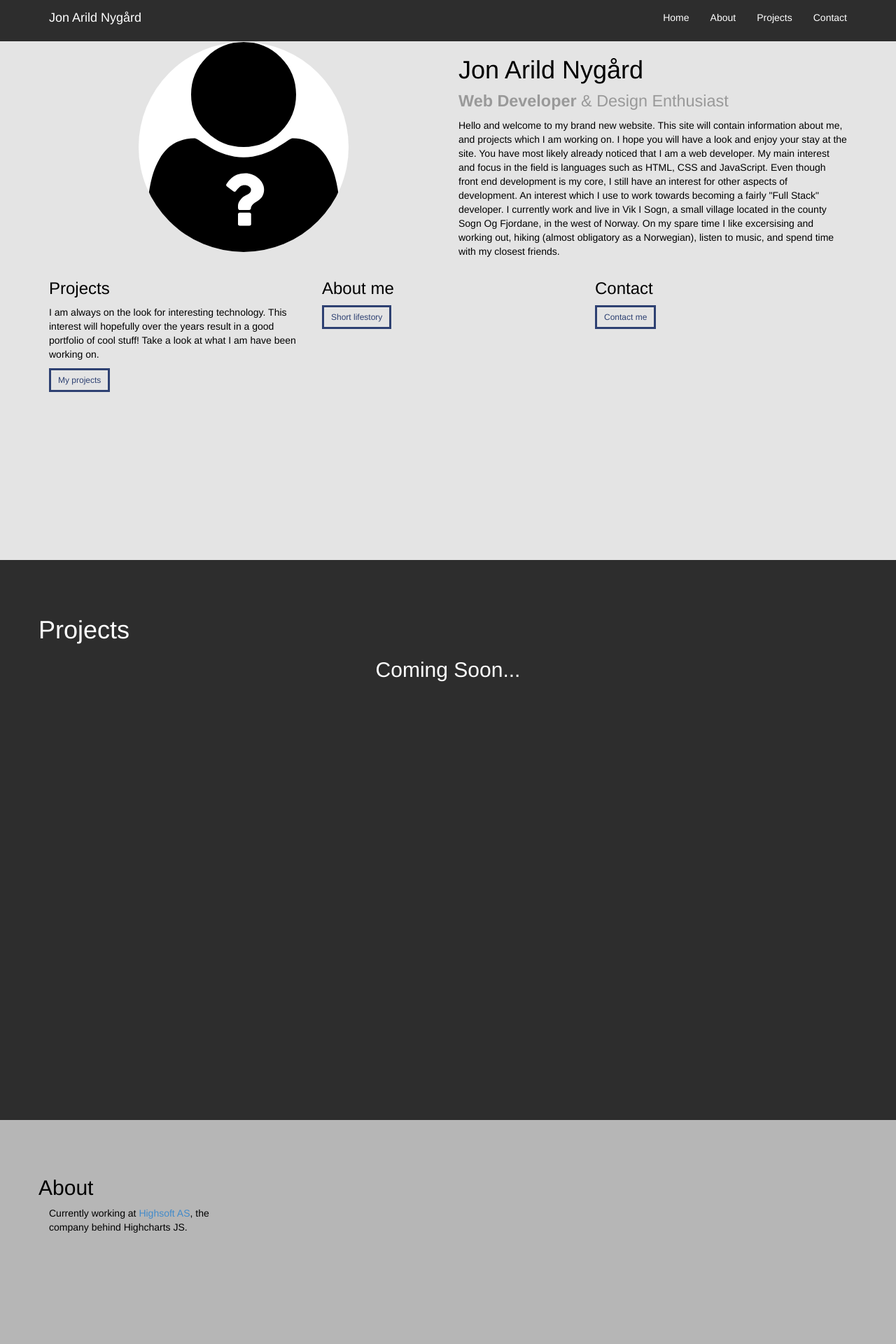
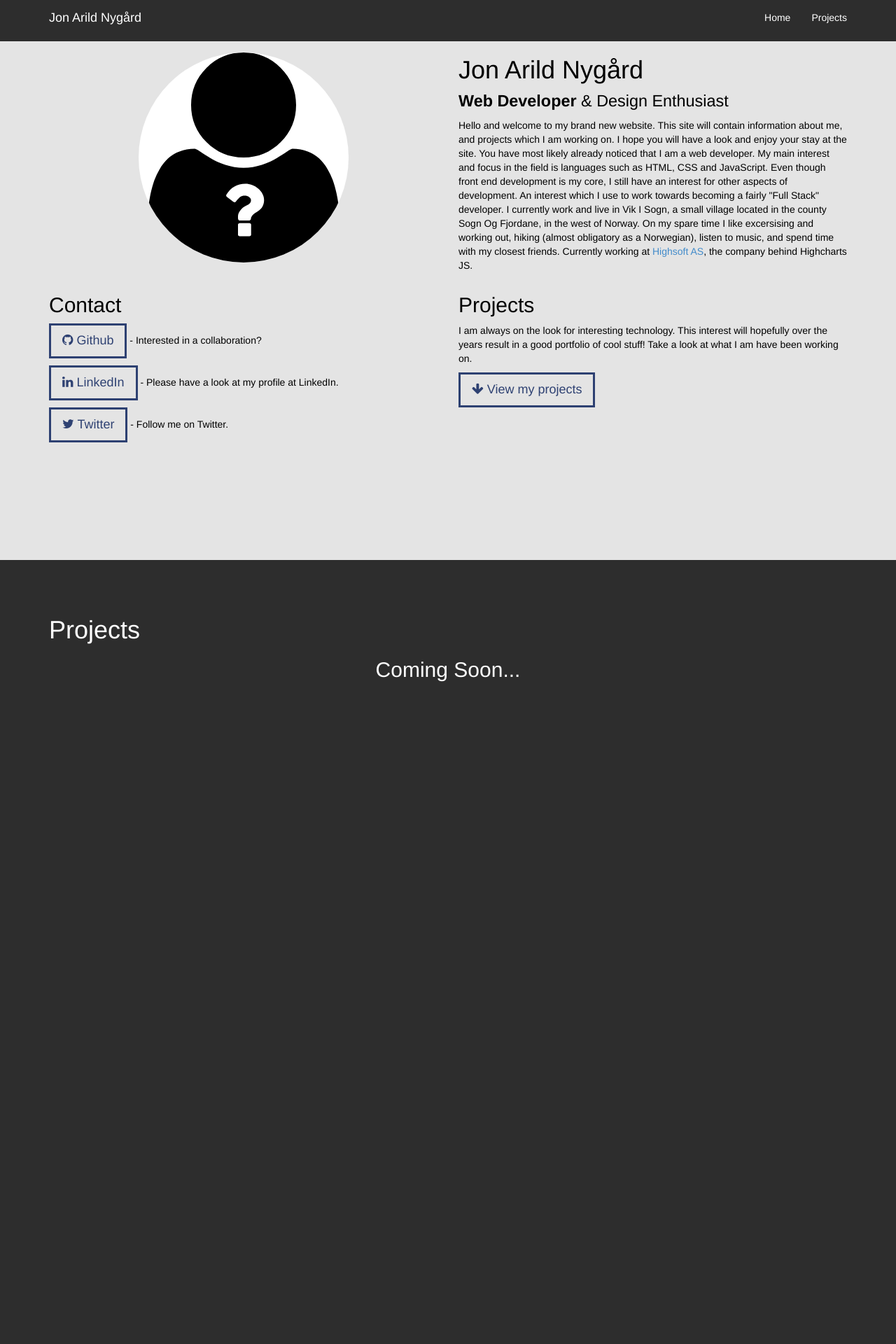
Before and after one commit to jon-a-nygaard/jon-a-nygaard.github.io, a PHP site: page / in a window 1280 px wide. Shown: the top 1920 px of the page at 70% size. After the commit the page ends 974 px from the top, so only its background shows below. Run offline with PHP 8.4, Linux system fonts and the light colour scheme; some libraries are stand-ins or nearby versions.

Commit message:
Removed about and contact page, and put the content in home page

```diff
--- a/assets/css/lightBlue.css
+++ b/assets/css/lightBlue.css
@@ -55,11 +55,14 @@ body {
 h1 {
   color: #2e4172;
 }
+h1 small {
+  color: inherit;
+}
 
 /* Navigation bar */
 .navbar {
   color: white;
-  background-color: #2D2D2D;
+  background-color: #2d2d2d;
   height: 60px;
 }
 
@@ -108,6 +111,7 @@ h1 {
 
 .portrait {
   text-align: center;
+  padding: 15px 0;
 }
 .portrait img {
   background-color: white;
@@ -115,3 +119,9 @@ h1 {
   max-height: 300px;
   max-width: 300px;
 }
+
+@media screen and (max-width: 768px) {
+  .navbar-collapse {
+    background-color: #2d2d2d;
+  }
+}
--- a/assets/js/script.js
+++ b/assets/js/script.js
@@ -20,5 +20,5 @@ jQuery(document).ready(function() {
 });
 function setPageHeight() {
 	height = jQuery(window).height();
-	jQuery(".page").css("height", height);
+	jQuery(".page").css("min-height", height);
 }
--- a/assets/sass/lightBlue.scss
+++ b/assets/sass/lightBlue.scss
@@ -14,6 +14,7 @@ $primary-color: map-get($palette, 'base');
 $second-color: map-get($palette, 'light');
 $contrast-1: white;
 $contrast-2: black;
+$navbar-background: #2D2D2D;
 .diversity-1 {
 	background-color: map-get($palette, 'lighter');
 	color: $contrast-1;
@@ -59,11 +60,15 @@ body {
 h1 {
 	// text-align: left;
     color: $second-color;
+    small {
+		color: inherit;
+	}
 }
+
 /* Navigation bar */
 .navbar {
 	color: $contrast-1;
-    background-color: #2D2D2D;
+    background-color: $navbar-background;
     height: 60px;
 }
 .navbar-default .navbar-brand,
@@ -106,6 +111,7 @@ h1 {
 
 .portrait {
 	text-align: center;
+	padding: 15px 0;
 	img {
 		background-color: white;
 		width: 100%;
@@ -113,3 +119,8 @@ h1 {
 		max-width: 300px;
 	}
 }
+@media screen and (max-width: 768px) {
+	.navbar-collapse {
+		background-color: $navbar-background;
+	}
+}
--- a/index.html
+++ b/index.html
@@ -28,14 +28,12 @@
 						<span class="icon-bar"></span>
 						<span class="icon-bar"></span>
 					</button>
-					<a class="navbar-brand" href="">Jon Arild Nygård</a>
+					<p class="navbar-brand">Jon Arild Nygård</p>
 				</div>
 				<div class="navbar-collapse collapse">
 					<ul class="nav navbar-nav navbar-right">
 						<li><a href="#home">Home</a></li>
-						<li><a href="#about">About</a></li>
 						<li><a href="#projects">Projects</a></li>
-						<li><a href="#contact">Contact</a></li>
 					</ul>
 				</div><!--/.nav-collapse -->
 			</div>
@@ -53,76 +51,40 @@
 							Hello and welcome to my brand new website. This site will contain information about me, and projects which I am working on. I hope you will have a look and enjoy your stay at the site.
 							You have most likely already noticed that I am a web developer. My main interest and focus in the field is languages such as HTML, CSS and JavaScript.  Even though front end development is my core, I still have an interest for other aspects of development. An interest which I use to work towards becoming a fairly "Full Stack" developer.
 							I currently work and live in Vik I Sogn, a small village located in the county Sogn Og Fjordane, in the west of Norway. On my spare time I like excersising and working out, hiking (almost obligatory as a Norwegian), listen to music, and spend time with my closest friends.
+							Currently working at <a href="http://www.highcharts.com/about">Highsoft AS</a>, the company behind Highcharts JS.
 						</p>
 					</div>
 				</div>
 				<div class="row">
-					<div class="col-md-4">
-						<h3>Projects</h3>
+					<div class="col-md-6">
+						<h2>Contact</h2>
+						<div class="row">
+							<div class="col-md-12">
+								<p><a href="https://github.com/jon-a-nygaard" class="btn btn-lg btn-default"><i class="fa fa-github"></i> Github</a> - Interested in a collaboration?</p>
+							</div>
+							<div class="col-md-12">
+								<p><a href="http://www.linkedin.com/pub/jon-arild-nyg%C3%A5rd/8b/930/624" class="btn btn-lg btn-default"><i class="fa fa-linkedin"></i> LinkedIn</a> - Please have a look at my profile at LinkedIn.</p>
+							</div>
+							<div class="col-md-12">
+								<p><a href="https://twitter.com/JonANygaard" class="btn btn-lg btn-default"><i class="fa fa-twitter"></i> Twitter</a> - Follow me on Twitter.</p>
+							</div>
+						</div>
+					</div>
+					<div class="col-md-6">
+						<h2>Projects</h2>
 						<p>I am always on the look for interesting technology. This interest will hopefully over the years result in a good portfolio of cool stuff! Take a look at what I am have been working on.</p>
-						<a href="/#projects" class="btn btn-sm btn-default">My projects</a>
-					</div>
-					<div class="col-md-4">
-						<h3>About me</h3>
-						<a href="/#about" class="btn btn-sm btn-default">Short lifestory</a>
-					</div>
-					<div class="col-md-4">
-						<h3>Contact</h3>
-						<a href="/#contact" class="btn btn-sm btn-default">Contact me</a>
+						<a href="/#projects" class="btn btn-lg btn-default"><i class="fa fa-arrow-down"></i> View my projects</a>
 					</div>
 				</div>
+			</div>
 			</div>
 		</div>
 		<div id="projects" class="page stl-1">
 			<div class="container">
 				<div class="row">
-					<h1>Projects</h1>
-					<p class="h2 text-center">Coming Soon...</p>
-				</div>
-			</div>
-		</div>
-		<div id="about" class="page stl-3">
-			<div class="container">
-				<div class="row">
-					<h2>About</h2>
-				</div>
-				<div class="row">
-					<div class="col-md-3">
-						<p>
-						Currently working at <a href="http://www.highcharts.com/about">Highsoft AS</a>, the company behind Highcharts JS.
-						</p>
-					</div>
-					<div class="col-md-3">
-					</div>
-					<div class="col-md-3">
-					</div>
-					<div class="col-md-3">
-					</div>
-				</div>
-			</div>
-		</div>
-		<div id="contact"class="page stl-1">
-			<div class="container">
-				<div class="row">
-					<h1>Contact</h1>
-				</div>
-				<div class="row">
-					<div class="col-md-4">
-						<p>
-							Here are some of the platforms where you can find me. I would really appreciate any opinion regarding my website, projects or profiles. Constructive criticism is really the best.
-						</p>
-					</div>
-					<div class="col-md-4">
-						<p>
-							Interested in a collaboration? Any thoughts regarding any existing, or maybe even a brand new project, is always welcome.
-						</p>
-						<a href="https://github.com/jon-a-nygaard" class="btn btn-lg btn-default"><i class="fa fa-github"></i> Github</a>
-					</div>
-					<div class="col-md-4">
-						<p>
-							Do you find me interesting in a professional matter? Please have a look at my profile at LinkedIn.
-						</p>
-						<a href="http://www.linkedin.com/pub/jon-arild-nyg%C3%A5rd/8b/930/624" class="btn btn-lg btn-default"><i class="fa fa-linkedin"></i> LinkedIn</a>
+					<div class="col-md-12">
+						<h1>Projects</h1>
+						<p class="h2 text-center">Coming Soon...</p>
 					</div>
 				</div>
 			</div>
```
